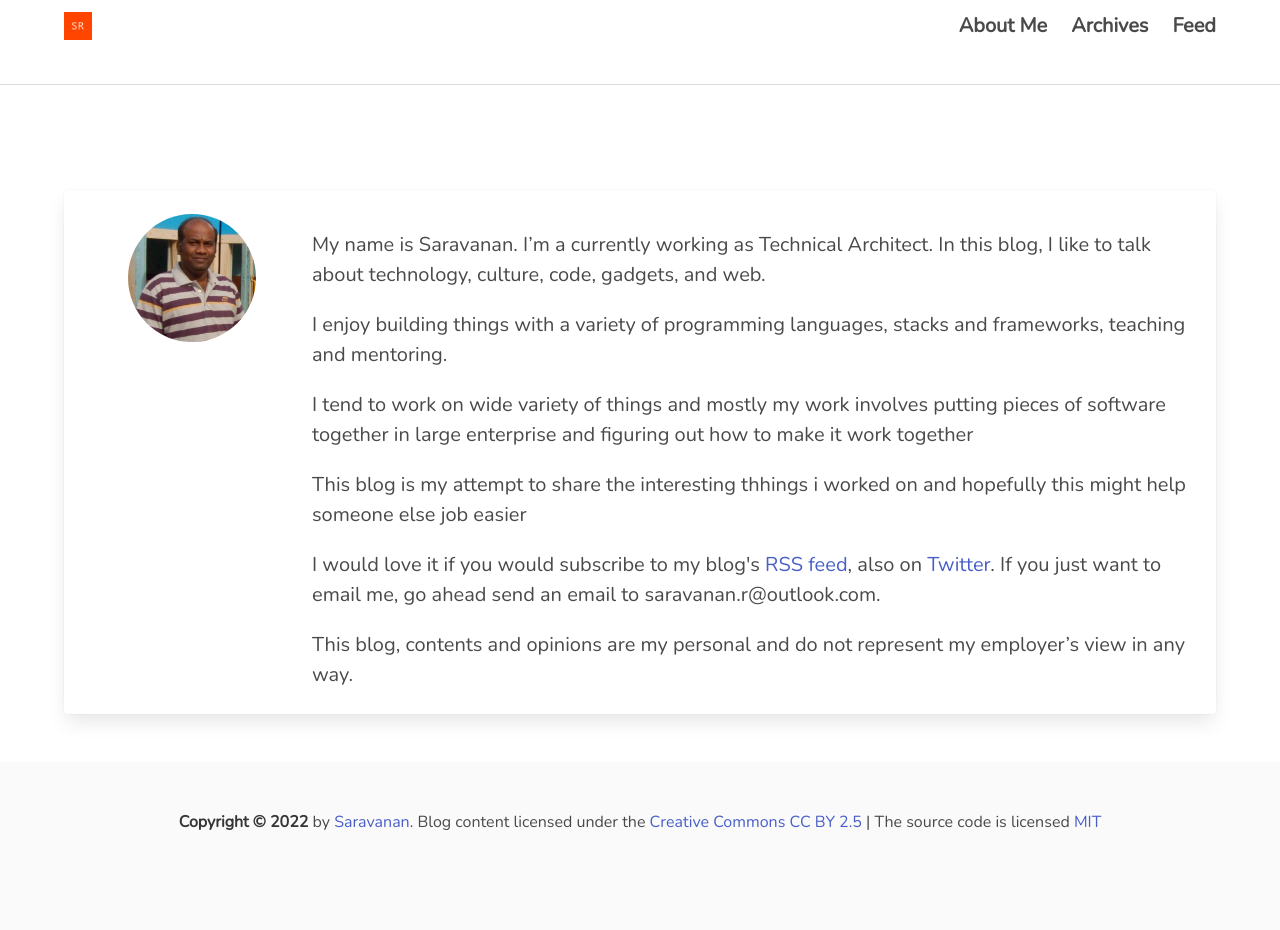
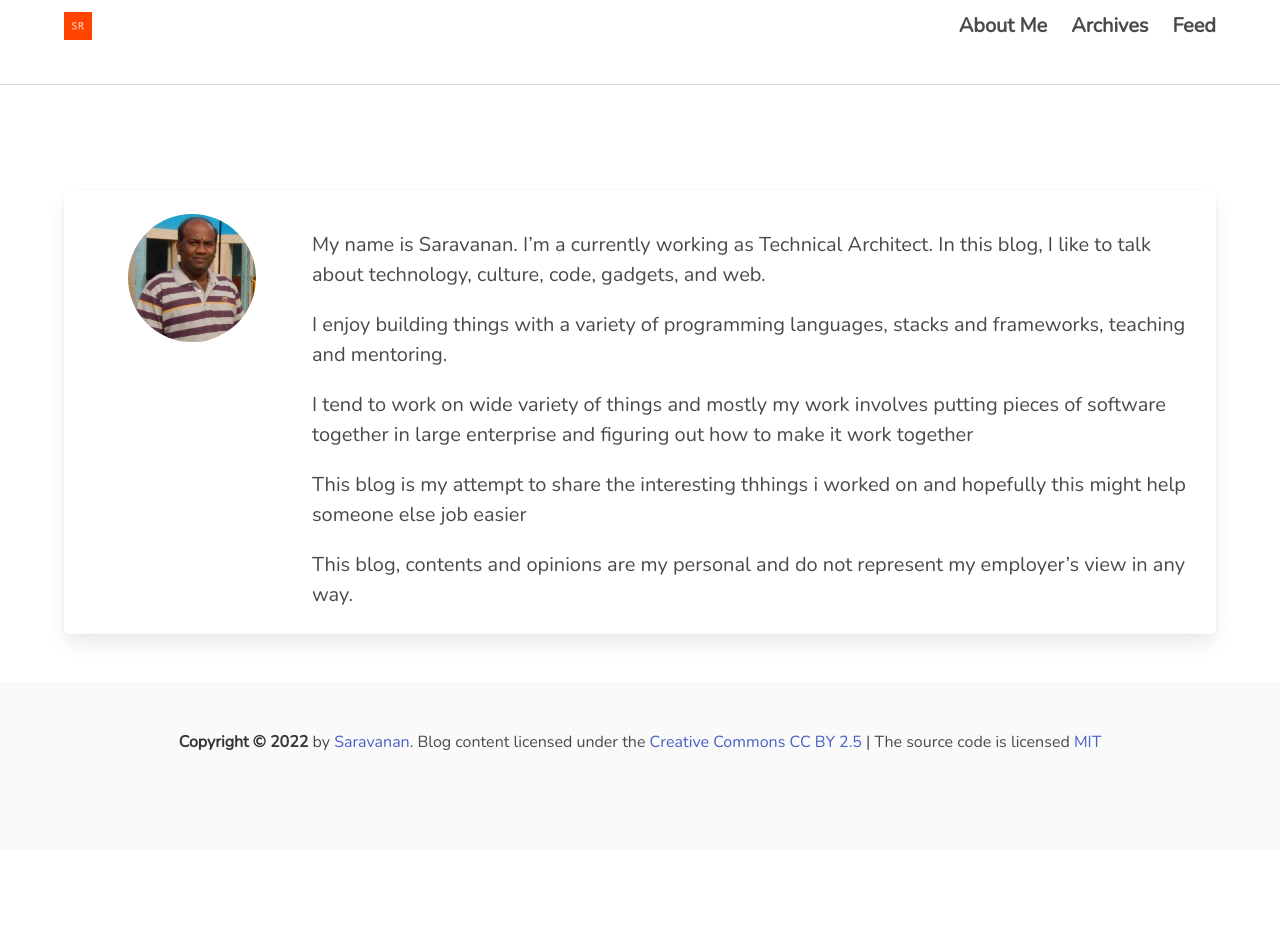
Before and after one commit to saravanaram/saravanaram.github.io, a Jekyll site: the page built from about.html, in a window 1280 px wide. Built offline with Jekyll 4.4.1, drawn with Linux system fonts in a browser that asks for light colours; nearby versions of some CDN libraries; after the commit the page ends 900 px from its top, so only the background shows below that.

Commit message:
Update about.html

```diff
--- a/about.html
+++ b/about.html
@@ -25,8 +25,8 @@ permalink: about.html
 <p>I enjoy building things with a variety of programming languages, stacks and frameworks, teaching and mentoring.  </p>
 <p>I tend to work on wide variety of things and mostly my work involves putting pieces of software together in large enterprise and figuring out how to make it work together </p>
 <p>This blog is my attempt to share the interesting thhings i worked on and hopefully this might help someone else job easier</p>
-I would love it if you would  subscribe to my blog's <a href='//feed.xml'>RSS feed</a>, also on  <a href='//twitter.com/saravanaram'>Twitter</a>. If you just want to email me, go ahead send an email to
-<email>saravanan.r@outlook.com</email>.</p>
+<!--I would love it if you would  subscribe to my blog's <a href='//feed.xml'>RSS feed</a>, also on  <a href='//twitter.com/saravanaram'>Twitter</a>. If you just want to email me, go ahead send an email to
+<email>saravanan.r@outlook.com</email>.--></p>
 </p></p>This blog, contents and opinions are my personal and do not represent my employer’s view in any way.</p>
       </div>
     </div>
```
